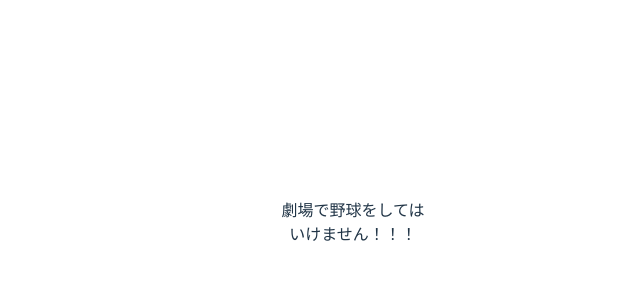
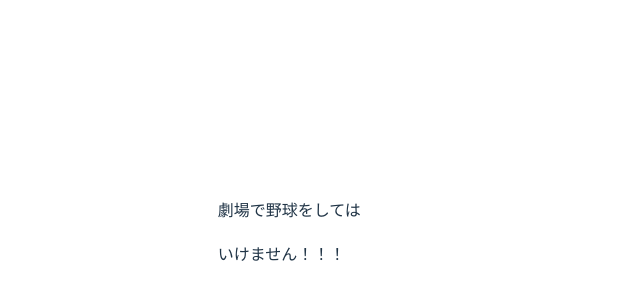
Before and after one commit to Secret-Society-Braid/Do-Not-Play-Baseball-In-Waiting-Room, a React (Vite) app: page / in a window 1280 px wide. Shown: the part 178-478 px from the top of the page, without its empty margins (287-927 px from the left). Built offline with nearby package versions, Linux system fonts and the light colour scheme.

Commit message:
fix import error

```diff
--- a/src/App.tsx
+++ b/src/App.tsx
@@ -1,5 +1,5 @@
-import './App.css'
-import Banner from './comp/banner'
+import './App.css';
+import Banner from './comp/Banner';
 
 function App() {
 
--- a/src/comp/Banner.tsx
+++ b/src/comp/Banner.tsx
@@ -1,4 +1,7 @@
-const Banner = () => {
+import React from "react";
+import "../styles/Banner.css";
+
+const Banner: React.FC = () => {
 
   const lines: string[] = [
     "劇場で野球をしては",
--- /dev/null
+++ b/src/styles/Banner.css
@@ -0,0 +1,6 @@
+.banner-line {
+    width: 100%;
+    height: 1px;
+    margin: 20px 0;
+    display: inline-flex;
+}
```
